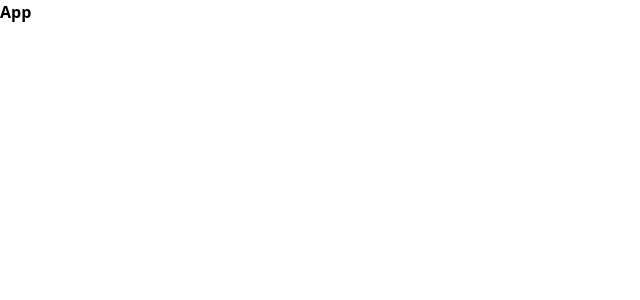
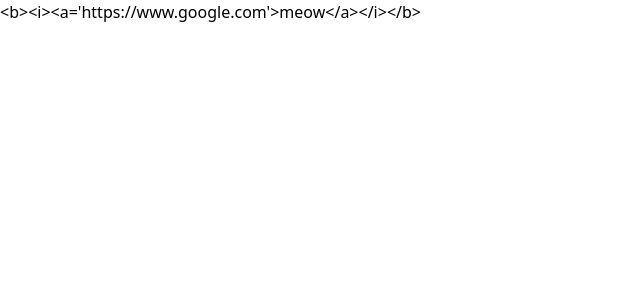
Before and after one commit to mish3n/translations, a React (Create React App) app: page / in a window 1280 px wide. Shown: the top 300 px of the page, without its empty margins (0-640 px from the left). Built offline with nearby package versions, Linux system fonts and the light colour scheme.

Commit message:
component setup

```diff
--- a/src/App.tsx
+++ b/src/App.tsx
@@ -1,9 +1,10 @@
 import React from "react";
+import Translated from "./components/Translated";
 
 const App: React.FC = () => (
     <div className="App">
         <header className="App-header">
-            <span className="font-black">App</span>
+            <Translated text="<b><i><a='https://www.google.com'>meow</a></i></b>" />
         </header>
     </div>
 );
--- /dev/null
+++ b/src/components/Translated/index.tsx
@@ -0,0 +1,9 @@
+interface Props {
+    text: string;
+}
+
+const Translated: React.FC<Props> = ({ text }) => {
+    return <>{text}</>;
+}
+
+export default Translated;
--- /dev/null
+++ b/src/components/TranslatedMolecules/Bold.tsx
@@ -0,0 +1,7 @@
+const Bold: React.FC = ({ children }) => {
+    return (
+        <span className="font-bold">{children}</span>
+    );
+}
+
+export default Bold;
--- /dev/null
+++ b/src/components/TranslatedMolecules/Italic.tsx
@@ -0,0 +1,7 @@
+const Italic: React.FC = ({ children }) => {
+    return (
+        <span className="italic">{children}</span>
+    );
+}
+
+export default Italic;
--- /dev/null
+++ b/src/components/TranslatedMolecules/Link.tsx
@@ -0,0 +1,7 @@
+const Link: React.FC = ({ children }) => {
+    return (
+        <span className="font-bold">{children}</span>
+    );
+}
+
+export default Link;
```
